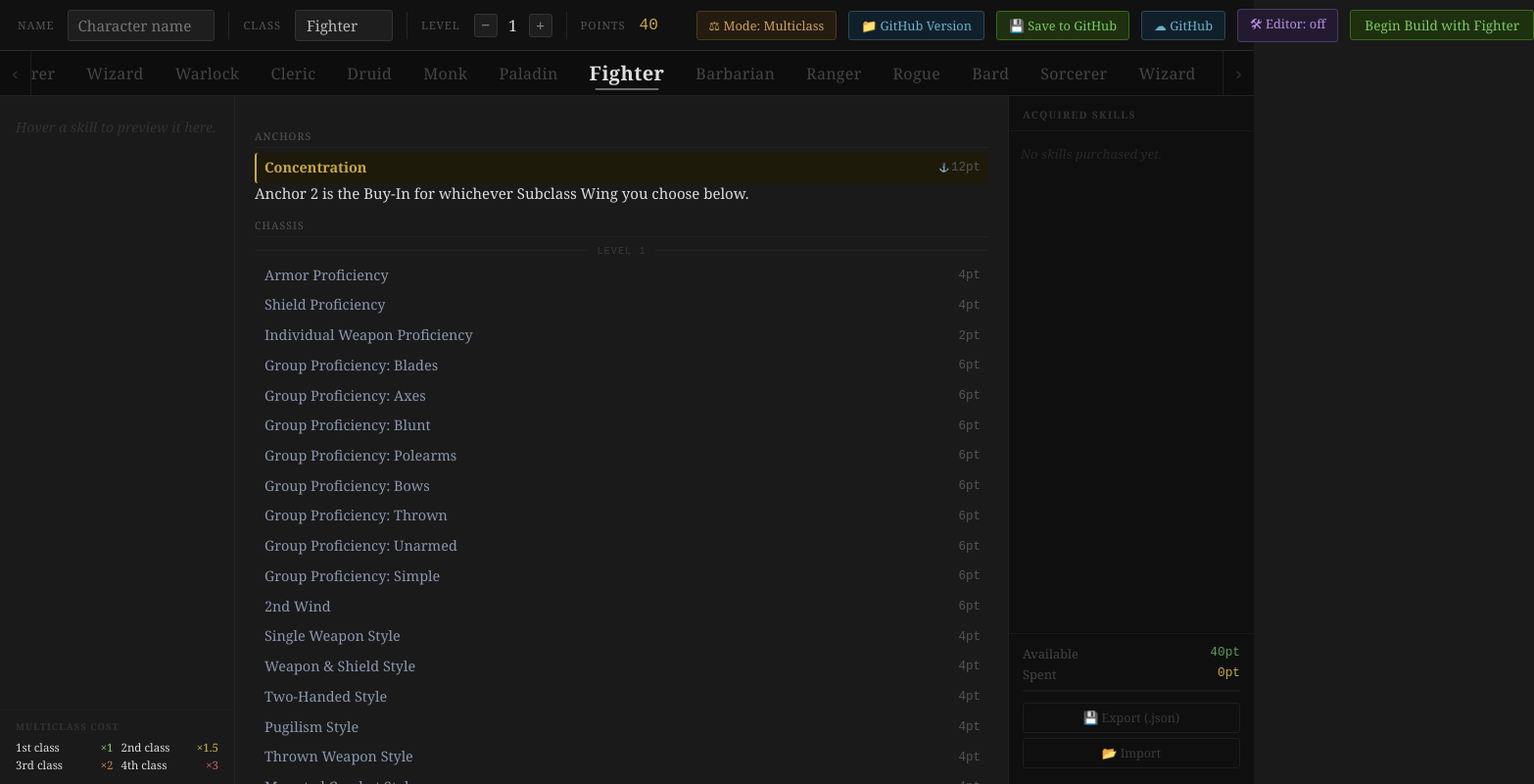
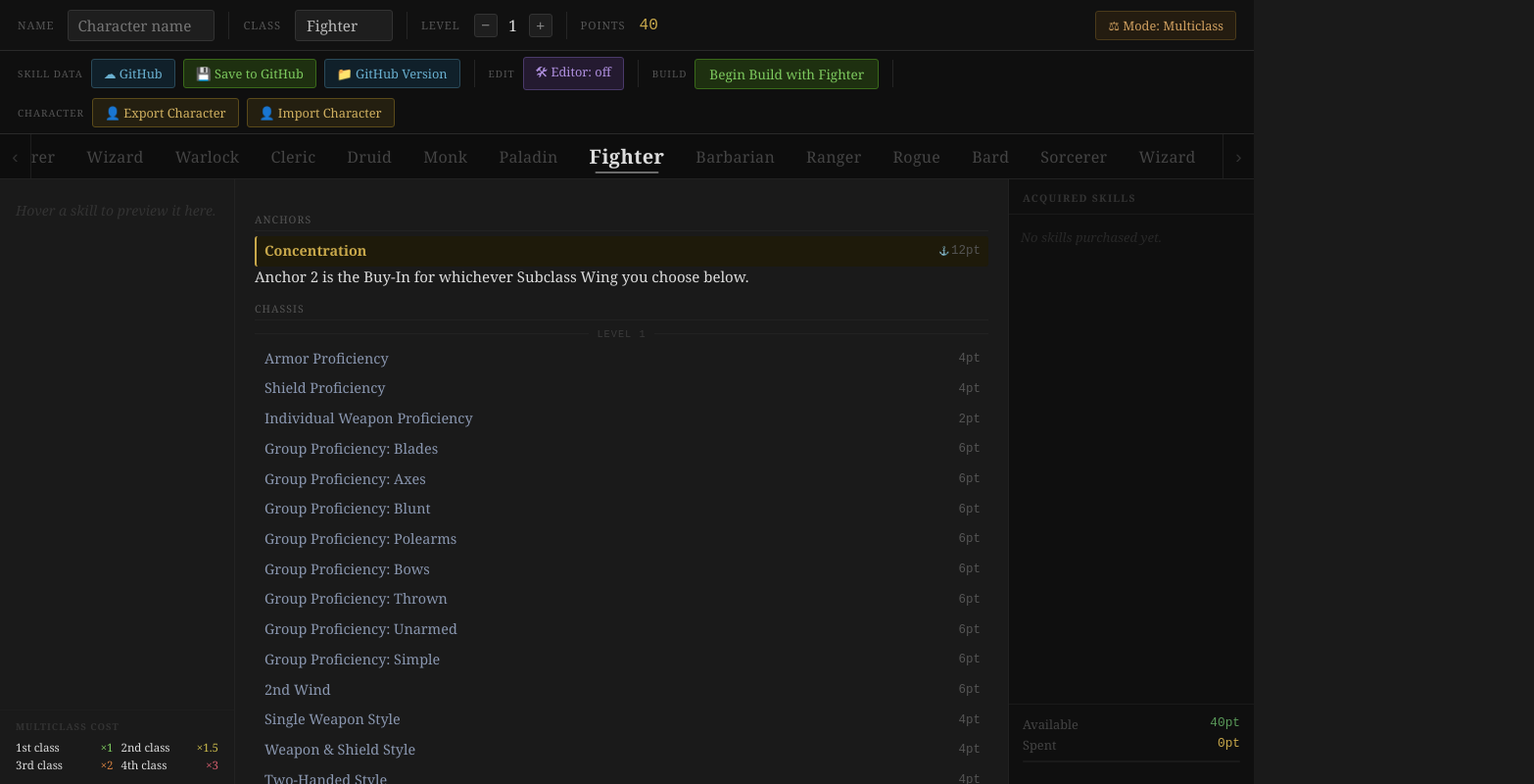
Before and after one commit to artifice42-byte/sp-skills, a plain HTML site: page index.html in a window 1280 px wide. Shown: the whole page at 98% size, 1566 px wide, since content can reach past the window. Drawn offline with Linux system fonts and the light colour scheme.

Commit message:
Add files via upload

```diff
--- a/index.html
+++ b/index.html
@@ -531,6 +531,14 @@ td.ss-top { vertical-align: top; }
 .gh-steps a { color:#6ab0d0; }
 #gh-modal details { margin-bottom:10px; font-size:.78rem; color:#888; }
 #gh-modal summary { cursor:pointer; margin-bottom:8px; }
+
+#toolbar { display:flex; align-items:center; flex-wrap:wrap; gap:8px 14px; padding:6px 18px; background:#0f0f0f; border-bottom:1px solid #2a2a2a; flex-shrink:0; z-index:19; }
+#toolbar .tool-group { display:flex; align-items:center; gap:8px; }
+#toolbar .tool-label { font-size:.62rem; color:#555; text-transform:uppercase; letter-spacing:.1em; white-space:nowrap; }
+#toolbar .io-btn { width:auto; margin:0; padding:5px 12px; font-size:.8rem; background:#241f10; border:1px solid #5a4a1a; color:#d0b060; border-radius:3px; white-space:nowrap; }
+#toolbar .io-btn:hover { background:#342c16; border-color:#8a7020; color:#e8cc80; }
+#toolbar #begin-btn, #toolbar #restart-btn, #toolbar #editor-toggle-btn { margin:0; }
+#topbar { overflow:hidden; }
 </style>
 </head>
 <body>
@@ -554,13 +562,35 @@ td.ss-top { vertical-align: top; }
   <span id="points-display">40</span>
   <div id="topbar-right">
     <button id="mode-toggle-btn">⚖ Mode: Multiclass</button>
+  </div>
+</div>
+
+<!-- TOOLBAR (second row) -->
+<div id="toolbar">
+  <div class="tool-group">
+    <span class="tool-label">Skill Data</span>
+    <button id="gh-btn">☁ GitHub</button>
+    <button id="gh-save-btn">💾 Save to GitHub</button>
     <button id="file-btn">📁 <span id="file-btn-label">GitHub Version</span></button>
-    <button id="gh-save-btn">💾 Save to GitHub</button>
-    <button id="gh-btn">☁ GitHub</button>
+  </div>
+  <div class="tb-sep"></div>
+  <div class="tool-group">
+    <span class="tool-label">Edit</span>
     <button id="editor-toggle-btn">🛠 Editor: off</button>
+  </div>
+  <div class="tb-sep"></div>
+  <div class="tool-group">
+    <span class="tool-label">Build</span>
     <button id="begin-btn">Begin Build with <span id="begin-cls"></span></button>
     <span id="locked-tag">Class locked</span>
     <button id="restart-btn">↺ Restart</button>
+  </div>
+  <div class="tb-sep"></div>
+  <div class="tool-group">
+    <span class="tool-label">Character</span>
+    <button class="io-btn" id="export-btn">👤 Export Character</button>
+    <button class="io-btn" id="import-btn">👤 Import Character</button>
+    <input type="file" id="import-file" accept=".json" style="display:none">
   </div>
 </div>
 
@@ -626,9 +656,6 @@ td.ss-top { vertical-align: top; }
       <div class="pts-row"><span class="lbl">Available</span><span class="val g" id="pts-avail">40pt</span></div>
       <div class="pts-row"><span class="lbl">Spent</span><span class="val" id="pts-spent">0pt</span></div>
       <div class="pts-bar"><div class="pts-bar-fill" id="pts-bar" style="width:0%"></div></div>
-      <button class="io-btn" id="export-btn">💾 Export (.json)</button>
-      <button class="io-btn" id="import-btn">📂 Import</button>
-      <input type="file" id="import-file" accept=".json" style="display:none">
     </div>
   </div>
 </div>
```
